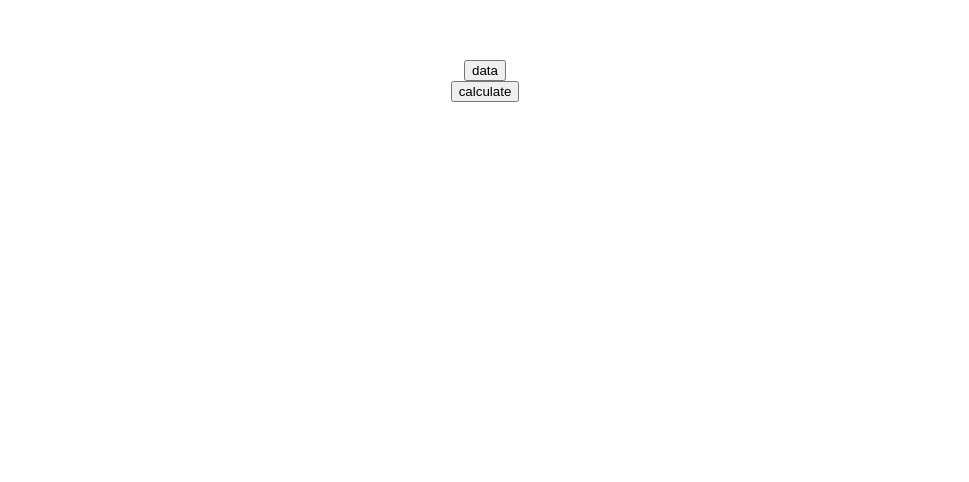
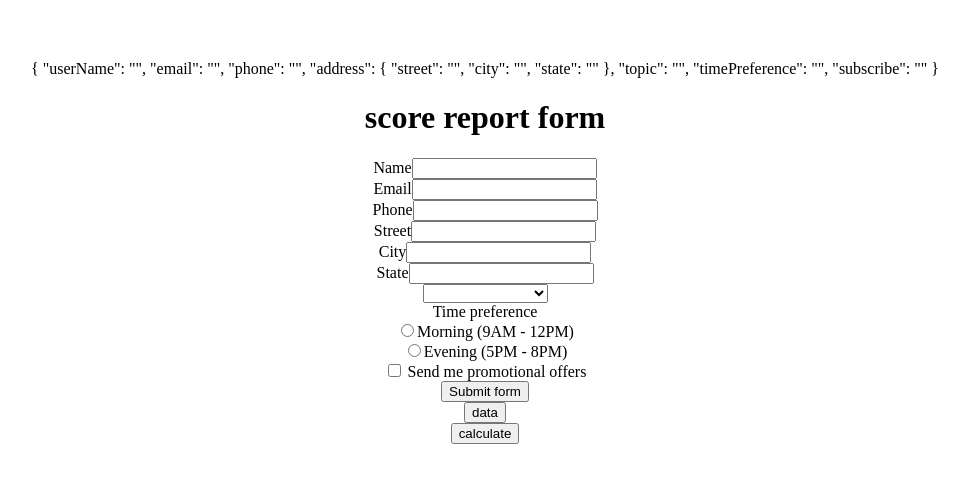
Before and after one commit to kgukevin/da_app, an Angular app: page / in a window 1280 px wide. Shown: the part 340-822 px from the top of the page, without its empty margins (155-1124 px from the left). Built offline with nearby package versions, Linux system fonts and the light colour scheme.

Commit message:
Experiments with Angular Forms

```diff
--- a/Category.ts
+++ /dev/null
@@ -1,5 +0,0 @@
-export class Category
-{
-  scores: number[];
-
-}
--- a/src/app/app.component.html
+++ b/src/app/app.component.html
@@ -1,9 +1,93 @@
 <body>
 <div style="height: 100vh; width: 100vw;">
   <div style="margin-top: 50vh" align="center">
-<!--    <input type="text" [(ngModel)]="inputText">-->
-    <button (click)="showData()"> data </button>
-<!--    <label [textContent]="inputText"></label>-->
+
+    <!--    <button (click)="loadData()">load</button>-->
+    <!--    <table>-->
+    <!--      <tr>-->
+    <!--        <th *ngFor="let column of headers">-->
+    <!--          {{column}}-->
+    <!--        </th>-->
+    <!--      </tr>-->
+
+    <!--      <tr *ngFor="let row of report" style="padding-left: 100px">-->
+    <!--        <td *ngFor="let col of headers">-->
+    <!--          <input type="text" [(ngModel)]="inputText">-->
+    <!--        </td>-->
+    <!--      </tr>-->
+    <!--    </table>-->
+    <div class="container-fluid">
+      {{ userForm.value | json }}
+      <h1>score report form</h1>
+      <form #userForm="ngForm">
+        <div class="form-group">
+          <label>Name</label>
+          <input type="text" class="form-control" ngModel name="userName">
+        </div>
+
+        <div class="form-group">
+          <label>Email</label>
+          <input type="email" class="form-control" ngModel name="email">
+        </div>
+
+        <div class="form-group">
+          <label>Phone</label>
+          <input type="tel" class="form-control" ngModel name="phone">
+        </div>
+
+        <div ngModelGroup="address">
+          <div class="form-group">
+            <label>Street</label>
+            <input type="text" class="form-control" ngModel name="street">
+          </div>
+
+          <div class="form-group">
+            <label>City</label>
+            <input type="text" class="form-control" ngModel name="city">
+          </div>
+
+          <div class="form-group">
+            <label>State</label>
+            <input type="text" class="form-control" ngModel name="state">
+          </div>
+        </div>
+
+        <div class="form-group">
+          <select class="custom-select" ngModel name="topic">
+            <option selected>I am interested in</option>
+            <option *ngFor="let topic of topics">{{topic}}</option>
+          </select>
+        </div>
+
+        <div class="mb-3">
+          <label> Time preference </label>
+          <div class="form-check">
+            <input class="form-check-input" ngModel type="radio" name="timePreference" value="morning" >
+            <label class="form-check-label">Morning (9AM - 12PM)</label>
+          </div>
+          <div class="form-check">
+            <input class="form-check-input" ngModel type="radio" name="timePreference" value="evening" >
+            <label class="form-check-label">Evening (5PM - 8PM)</label>
+          </div>
+        </div>
+
+        <div class="formcheck mb-3">
+          <input class="form-check-input" ngModel type="checkbox" name="subscribe">
+          <label class="form-check-label">
+            Send me promotional offers
+          </label>
+        </div>
+
+        <button class="btn btn-primary" type="submit">Submit form</button>
+
+      </form>
+
+    </div>
+
+
+    <!--    <input type="text" [(ngModel)]="inputText">-->
+    <button (click)="showData()"> data</button>
+    <!--    <label [textContent]="inputText"></label>-->
     <table id="report">
       <tr>
         <th *ngFor="let column of headers">
@@ -13,13 +97,13 @@
 
       <tr *ngFor="let row of report" style="padding-left: 100px">
         <td *ngFor="let col of headers">
-          {{row[col]}}
+          {{row[col] | json}}
         </td>
       </tr>
 
     </table>
 
-    <button (click)="calculate()"> calculate </button>
+    <button (click)="calculate()"> calculate</button>
     <div [textContent]="score"></div>
 
   </div>
--- a/src/app/app.component.ts
+++ b/src/app/app.component.ts
@@ -1,6 +1,7 @@
 import {Component} from '@angular/core';
 import {RestService} from './rest.service';
 import {Report} from '../../Report';
+
 
 @Component({
   selector: 'app-root',
@@ -11,6 +12,8 @@ export class AppComponent {
   title = 'da-app';
 
   inputText = '';
+
+  topics = ['Angular', 'React', 'Vue'];
 
   constructor(private rs: RestService) {
   }
```
